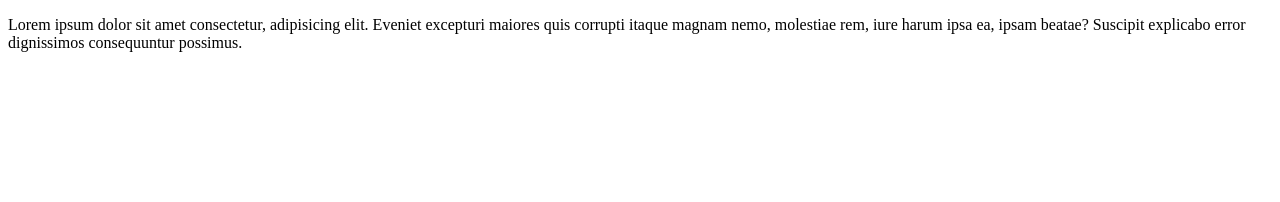
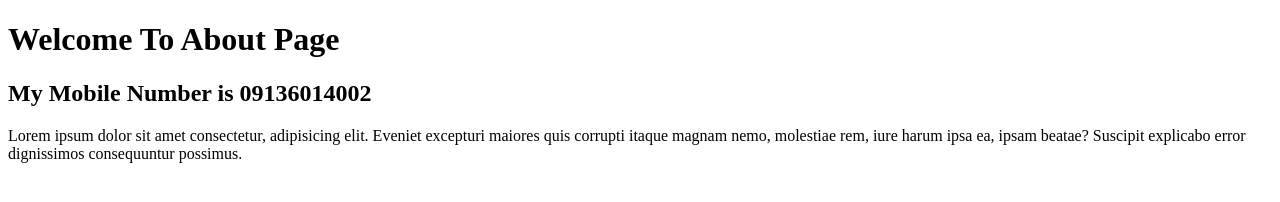
Before and after one commit to rezasafa56/ProjectMe14030909, a plain HTML site: page about.html in a window 1280 px wide. Drawn offline with Linux system fonts and the light colour scheme.

Commit message:
Change about.html

```diff
--- a/about.html
+++ b/about.html
@@ -6,7 +6,8 @@
     <title>About Page</title>
 </head>
 <body>
-
+    <h1>Welcome To About Page</h1>
+    <h2>My Mobile Number is 09136014002</h2>
     <p>Lorem ipsum dolor sit amet consectetur, adipisicing elit. Eveniet excepturi maiores quis corrupti itaque magnam nemo, molestiae rem, iure harum ipsa ea, ipsam beatae? Suscipit explicabo error dignissimos consequuntur possimus.</p>
 </body>
 </html>
```
